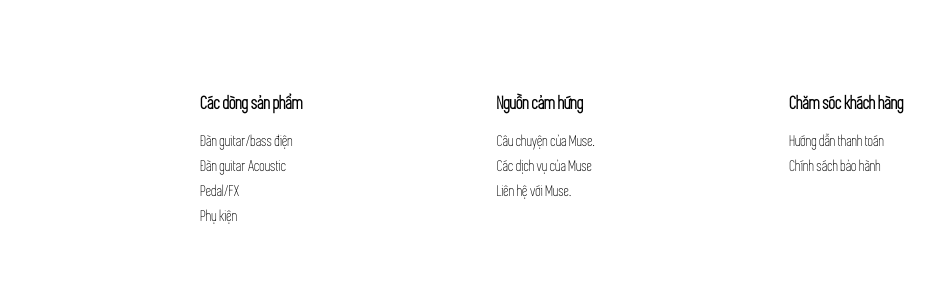
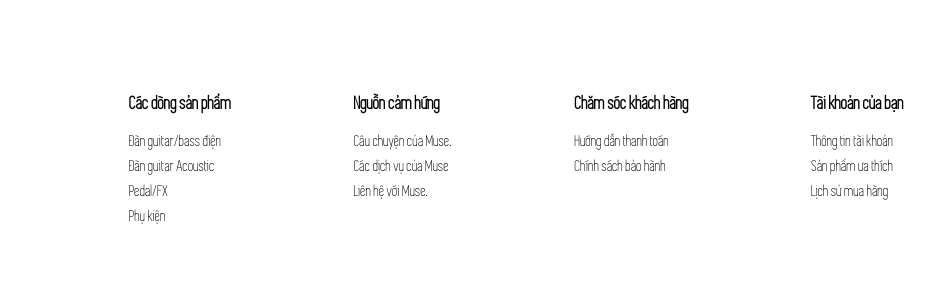
Before and after one commit to trangiakiet2011/trangiakiet2011.github.io, a plain HTML site: page index.html in a window 1280 px wide. Shown: the part 2490-2783 px from the top of the page, 341-1280 px from the left. Drawn offline with Linux system fonts and the light colour scheme.

Commit message:
initial commit

```diff
--- a/index.html
+++ b/index.html
@@ -141,12 +141,12 @@
         <a href="">Chính sách bảo hành</a>
     </div>
 
-    <!-- <div class="col">
+    <div class="col">
         <h3>Tài khoản của bạn</h3>
         <a href="">Thông tin tài khoản</a>
         <a href="">Sản phẩm ưa thích</a>
         <a href="">Lịch sử mua hàng</a>
-    </div> -->
+    </div>
 
 </footer>
 
```
